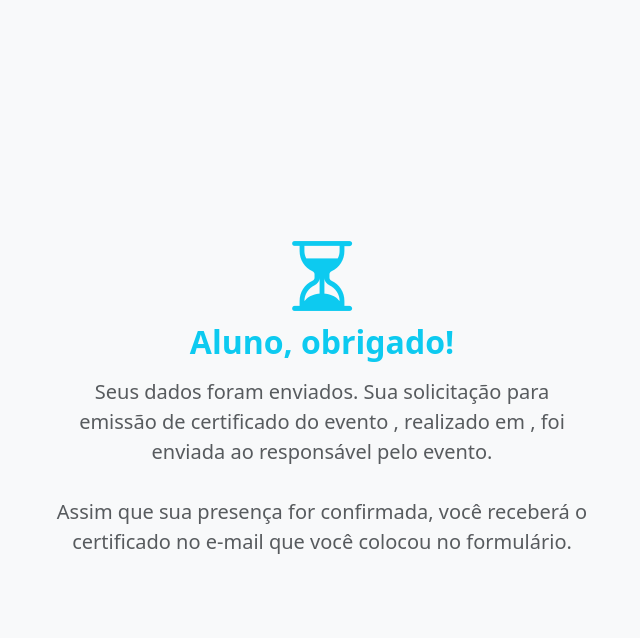
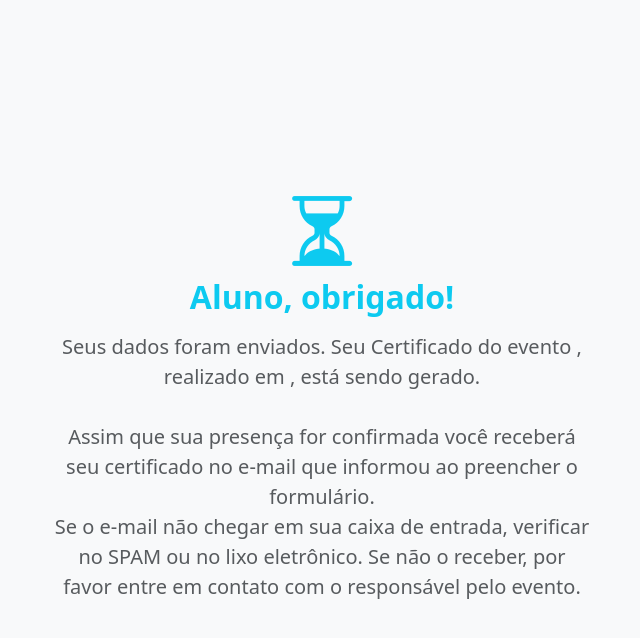
Before and after one commit to F-Bonin/app.gocertificado, a Django app: page /obrigado/ in a window 1280 px wide. Shown: the top 638 px of the page, without its empty margins (318-958 px from the left). Run offline with Django 5.2, Linux system fonts and the light colour scheme; parts of the project's set-up code (start-up, migrations or seed data) failed here and were passed over.

Commit message:
Refatoração das msgs de sucesso forms solicitação de certificado.

```diff
--- a/apps/registrations/views.py
+++ b/apps/registrations/views.py
@@ -80,12 +80,17 @@ class RegistrationCreateView(CreateView):
         # b) Busca por inscrição existente (Match de CPF e Curso)
         inscricao = Registration.objects.filter(cpf=cpf, course=course).first()
 
+        # Extração do primeiro nome para feedback personalizado (Sprint 4)
+        full_name = form.cleaned_data.get('full_name') if not inscricao else inscricao.full_name
+        first_name = full_name.split()[0] if full_name else "Participante"
+
         if inscricao:
             # Caso 1: Certificado já foi enviado (SENT)
             if inscricao.status == Registration.Status.SENT:
                 self.request.session['already_requested'] = True
                 self.request.session['course_name'] = course.name
                 self.request.session['course_date'] = course.start_date.strftime('%d/%m/%Y')
+                self.request.session['registered_first_name'] = first_name
 
                 # OBRIGATÓRIO: Injeta o objeto na view para que self.get_success_url() não falhe
                 self.object = inscricao
@@ -110,9 +115,10 @@ class RegistrationCreateView(CreateView):
                 # Se ainda não tem check-in, marca como duplicidade pendente visual
                 self.request.session['already_pending'] = True
 
-            # Injeção de dados do evento para feedback na tela de sucesso
+            # Injeção de dados do evento e participante para feedback na tela de sucesso
             self.request.session['course_name'] = course.name
             self.request.session['course_date'] = course.start_date.strftime('%d/%m/%Y')
+            self.request.session['registered_first_name'] = first_name
 
             return HttpResponseRedirect(self.get_success_url())
 
@@ -136,9 +142,7 @@ class RegistrationCreateView(CreateView):
 
         # f) Persistência de estado na sessão para a view de sucesso
         self.request.session['auto_emitted'] = auto_emitted
-        self.request.session['registered_first_name'] = self.object.full_name.split()[0] if self.object.full_name else ""
-
-        # Injeção de dados do evento na sessão para feedback na tela de sucesso
+        self.request.session['registered_first_name'] = first_name
         self.request.session['course_name'] = course.name
         self.request.session['course_date'] = course.start_date.strftime('%d/%m/%Y')
 
@@ -217,13 +221,13 @@ class RegistrationSuccessView(TemplateView):
     def get_context_data(self, **kwargs):
         context = super().get_context_data(**kwargs)
 
-        # Recupera e remove os dados da sessão para exibição única e limpa
+        # Resgate centralizado e limpo de todas as flags de sessão (Sprints 3 e 4)
         context["first_name"] = self.request.session.pop("registered_first_name", "")
-        context["is_event"] = self.request.session.pop("is_event", False)
         context["course_name"] = self.request.session.pop("course_name", "")
         context["course_date"] = self.request.session.pop("course_date", "")
-        context["auto_emitted"] = self.request.session.pop("auto_emitted", False)
         context["already_requested"] = self.request.session.pop("already_requested", False)
         context["already_pending"] = self.request.session.pop("already_pending", False)
+        context["auto_emitted"] = self.request.session.pop("auto_emitted", False)
+        context["is_event"] = self.request.session.pop("is_event", False)
 
         return context
--- a/templates/registrations/registration_success.html
+++ b/templates/registrations/registration_success.html
@@ -27,21 +27,6 @@
 
     <div class="container d-flex justify-content-center">
         <div class="success-container">
-            {# Cenário de Duplicidade: Certificado já foi enviado anteriormente #}
-            {% if already_requested %}
-                <div class="text-center">
-                    <i class="bi bi-exclamation-circle text-warning display-1 mb-4"></i>
-                    <h2 class="fw-bold text-warning mb-3">Atenção!</h2>
-                    <p class="text-muted fs-5">
-                        Você já solicitou seu certificado do evento <strong>{{ course_name }}</strong>, realizado em <strong>{{ course_date }}</strong>.
-                        <br><br>
-                        Caso não tenha recebido em sua caixa de entrada, verifique o SPAM e Lixo eletrônico.
-                        <br>
-                        Se já verificou ou tenha tido algum problema com as informações do seu certificado, entre em contato com o responsável pelo evento.
-                    </p>
-                </div>
-            {% else %}
-                {# Condicional para diferenciar Inscrição de Evento vs Solicitação de Certificado vs Automação #}
             {% if is_event %}
                 {# Inscrição pré-evento confirmada #}
                 <div class="text-center">
@@ -54,11 +39,11 @@
                     </p>
                 </div>
             {% elif auto_emitted %}
-                    {# Automação Celery: Aluno já possui check-in e certificado está sendo gerado #}
+                {# Condição 1: Automação Celery acionada (Aluno com check-in) #}
                 <div class="text-center">
                     <i class="bi bi-rocket-takeoff text-success display-1 mb-4"></i>
                     <h2 class="fw-bold text-success mb-3">{{ first_name|default:"Aluno" }}, obrigado!</h2>
-                        <p class="text-muted fs-5">
+                    <p class="text-muted fs-5 mt-2">
                         Seus dados foram enviados. Seu Certificado do evento <strong>{{ course_name }}</strong>, realizado em <strong>{{ course_date }}</strong>, está sendo gerado.
                         <br><br>
                         Você o receberá no e-mail que informou ao preencher o formulário.
@@ -66,31 +51,45 @@
                         Se o e-mail não chegar em sua caixa de entrada, verificar no SPAM ou no lixo eletrônico. Se não o receber, por favor entre em contato com o responsável pelo evento.
                     </p>
                 </div>
+            {% elif already_requested %}
+                {# Condição 2: Certificado já enviado anteriormente #}
+                <div class="text-center">
+                    <i class="bi bi-exclamation-circle text-warning display-1 mb-4"></i>
+                    <h2 class="fw-bold text-warning mb-3">Atenção!</h2>
+                    <p class="text-muted fs-5 mt-2">
+                        <strong>{{ first_name|default:"Aluno" }}</strong>, Você já solicitou seu certificado do evento <strong>{{ course_name }}</strong>, realizado em <strong>{{ course_date }}</strong>.
+                        <br><br>
+                        Caso não tenha recebido em sua caixa de entrada, verifique o SPAM e Lixo eletrônico.
+                        <br>
+                        Se já verificou ou tenha tido algum problema com as informações do seu certificado, entre em contato com o responsável pelo evento.
+                    </p>
+                </div>
             {% elif already_pending %}
-                    {# Duplicidade Pendente: Aluno já solicitou e ainda aguarda check-in #}
+                {# Condição 4: Duplicidade Pendente (Já solicitou mas aguarda check-in) #}
                 <div class="text-center">
                     <i class="bi bi-info-circle text-info display-1 mb-4"></i>
-                        <h2 class="fw-bold text-info mb-3">{{ first_name|default:"Aluno" }}, atenção!</h2>
+                    <h2 class="fw-bold text-info mb-3">Atenção!</h2>
                     <p class="text-muted fs-5 mt-2">
-                            Você já solicitou seu certificado do evento <strong>{{ course_name }}</strong>, realizado em <strong>{{ course_date }}</strong>.
+                        <strong>{{ first_name|default:"Aluno" }}</strong>, Você já solicitou seu certificado do evento <strong>{{ course_name }}</strong>, realizado em <strong>{{ course_date }}</strong>.
                         <br><br>
-                            Seus dados foram atualizados com sucesso, mas sua emissão ainda <strong>aguarda a confirmação de presença</strong> pelo responsável do evento.
+                        Assim que sua presença for confirmada você receberá seu certificado no e-mail que informou ao preencher o formulário.
                         <br>
-                            Assim que for confirmado, você receberá no e-mail informado.
+                        Se o e-mail não chegar em sua caixa de entrada, verificar no SPAM ou no lixo eletrônico. Se não o receber, por favor entre em contato com o responsável pelo evento.
                     </p>
                 </div>
             {% else %}
-                    {# Solicitação padrão: Aluno aguarda check-in do instrutor #}
+                {# Condição 3: Solicitação padrão enviada (Aguardando check-in) #}
                 <div class="text-center">
                     <i class="bi bi-hourglass-split text-info display-1 mb-4"></i>
                     <h2 class="fw-bold text-info mb-3">{{ first_name|default:"Aluno" }}, obrigado!</h2>
                     <p class="text-muted fs-5 mt-2">
-                            Seus dados foram enviados. Sua solicitação para emissão de certificado do evento <strong>{{ course_name }}</strong>, realizado em <strong>{{ course_date }}</strong>, foi enviada ao responsável pelo evento.
+                        Seus dados foram enviados. Seu Certificado do evento <strong>{{ course_name }}</strong>, realizado em <strong>{{ course_date }}</strong>, está sendo gerado.
                         <br><br>
-                            Assim que sua presença for confirmada, você receberá o certificado no e-mail que você colocou no formulário.
+                        Assim que sua presença for confirmada você receberá seu certificado no e-mail que informou ao preencher o formulário.
+                        <br>
+                        Se o e-mail não chegar em sua caixa de entrada, verificar no SPAM ou no lixo eletrônico. Se não o receber, por favor entre em contato com o responsável pelo evento.
                     </p>
                 </div>
-                {% endif %}
             {% endif %}
         </div>
     </div>
```
Also changed, not shown: CURRENT_STATE.md (+2 -0 lines). Lines whose indentation alone changed are shown as unchanged.
